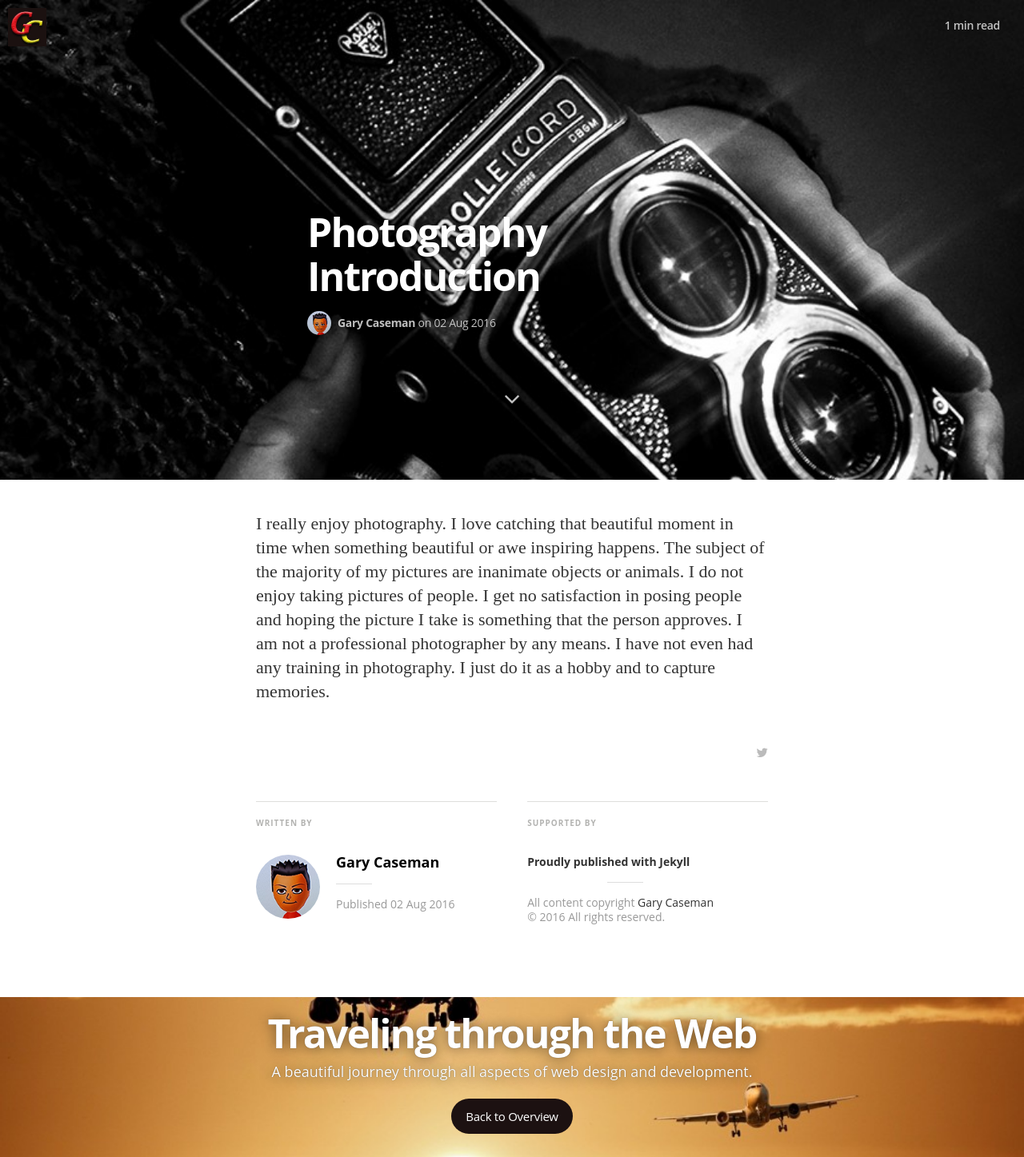
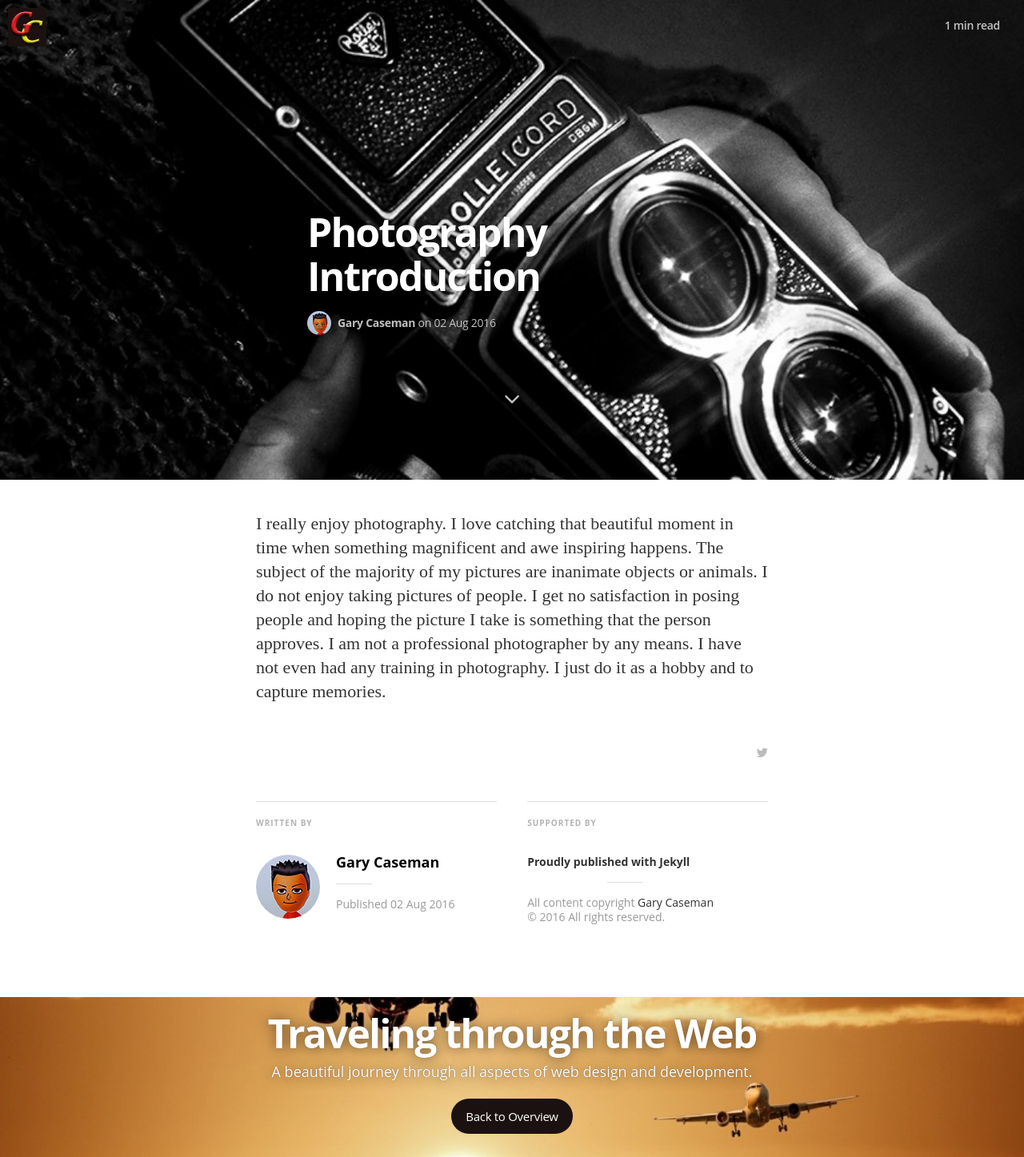
Before and after one commit to wingsfan70/Blog, a Jekyll site: the page built from _posts/2016-08-02-photo.md, in a window 1280 px wide. Shown: the whole page at 80% size. Built offline with Jekyll 4.4.1, drawn with Linux system fonts in a browser that asks for light colours; nearby versions of some CDN libraries; some web fonts are replaced.

```diff
--- a/_posts/2016-08-02-photo.md
+++ b/_posts/2016-08-02-photo.md
@@ -10,4 +10,8 @@ fontcolor: rgba(255,255,255,0.75)
 readcolor: rgba(255,255,255,0.75)
 ---
 
-I really enjoy photography. I love catching that beautiful moment in time when something beautiful or awe inspiring happens. The subject of the majority of my pictures are inanimate objects or animals. I do not enjoy taking pictures of people. I get no satisfaction in posing people and hoping the picture I take is something that the person approves. I am not a professional photographer by any means. I have not even had any training in photography. I just do it as a hobby and to capture memories.
+I really enjoy photography. I love catching that beautiful moment in time when something magnificent and awe inspiring happens.
+The subject of the majority of my pictures are inanimate objects or animals. I do not enjoy taking pictures of people.
+I get no satisfaction in posing people and hoping the picture I take is something that the person approves.
+I am not a professional photographer by any means. I have not even had any training in photography.
+I just do it as a hobby and to capture memories.
```
Also changed, not shown: _posts/2016-08-03-thanks.md (+1 -1 lines), README.md, assets/article_images/thanks/Ty40.png (deleted), assets/article_images/thanks/Ty60.png (deleted), assets/article_images/thanks/Ty65.png (deleted), assets/article_images/thanks/Ty70.png (deleted), assets/article_images/thanks/Ty78.png (deleted).
